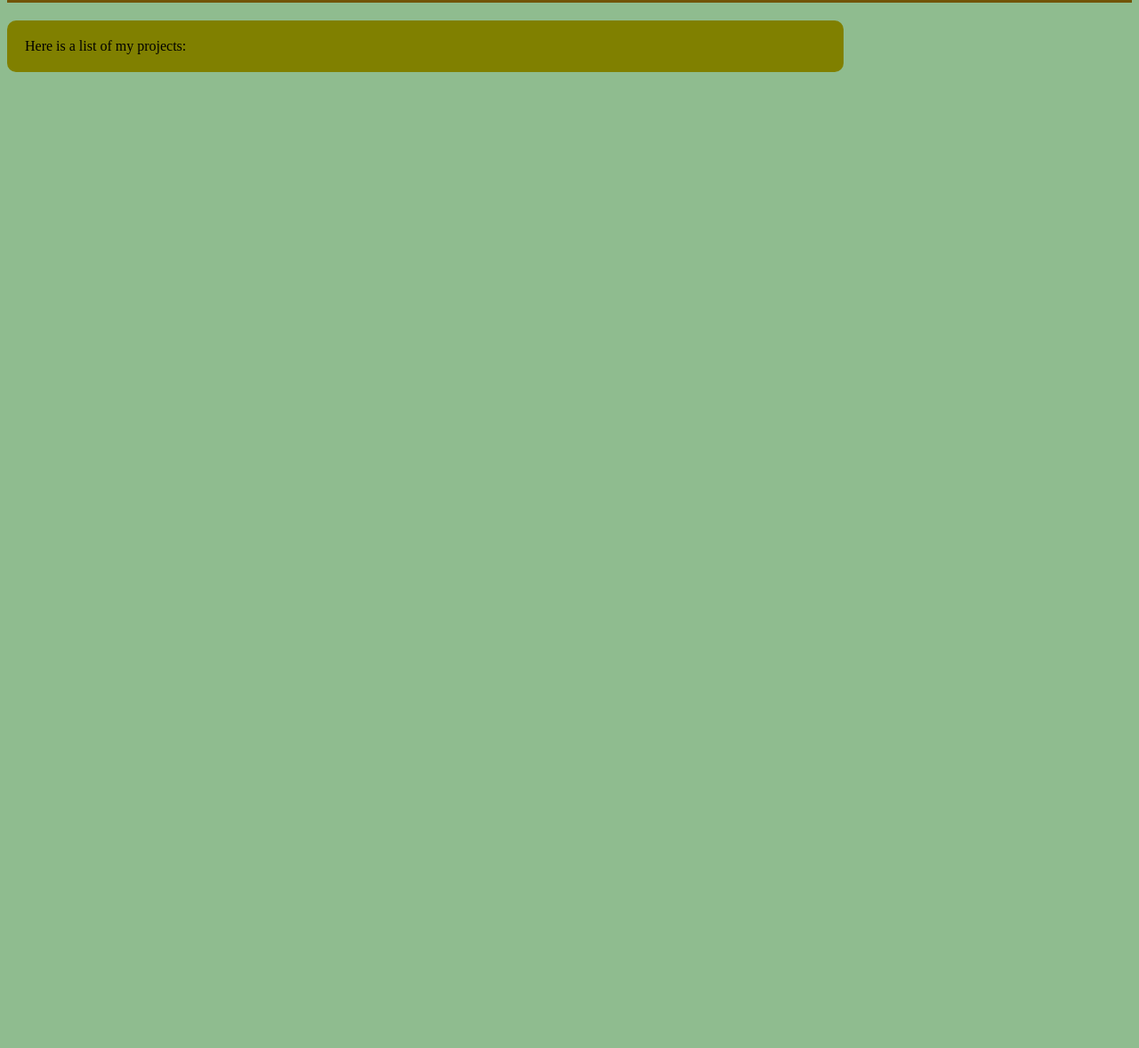
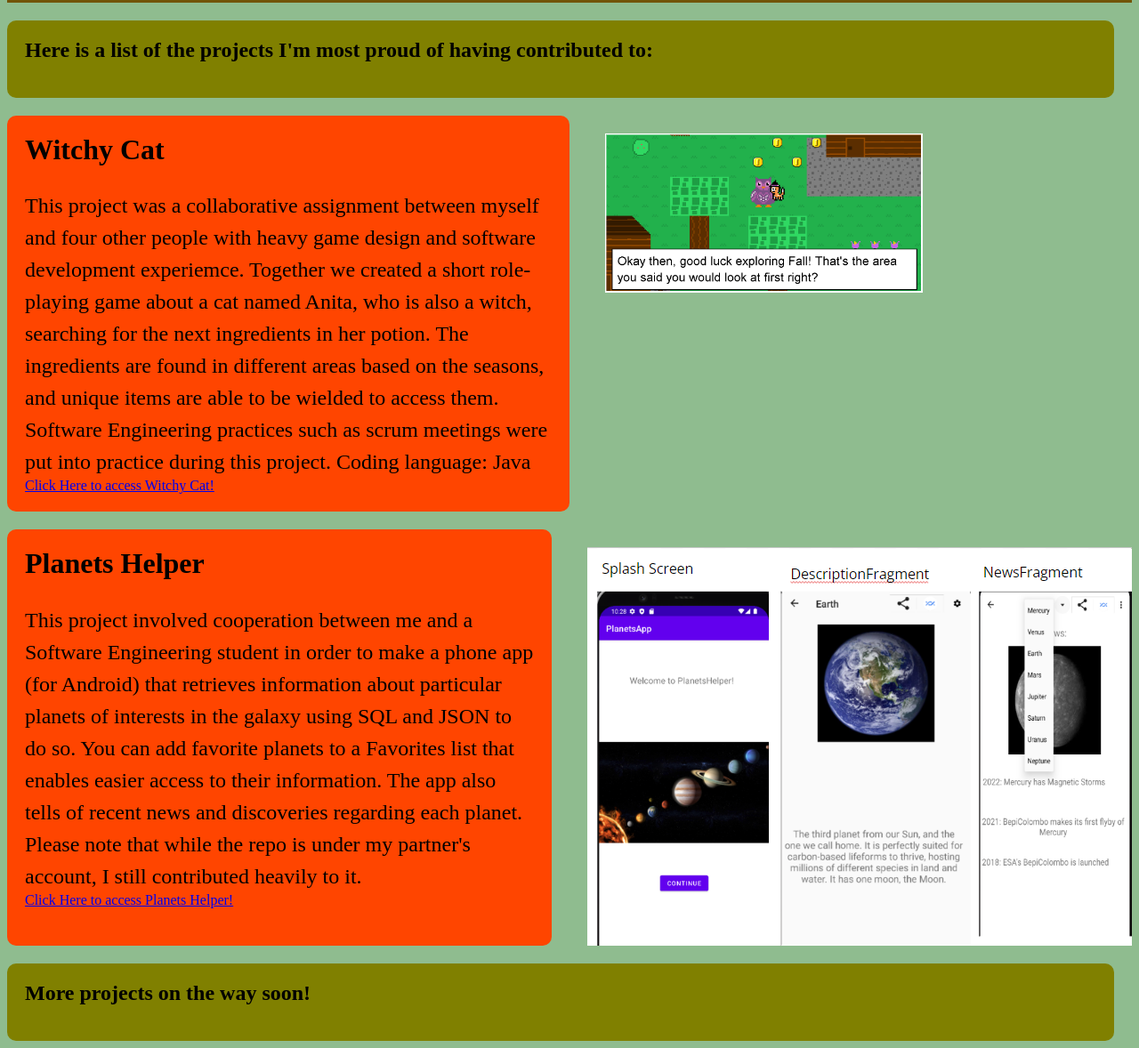
Before and after one commit to jjnoga/jjnoga.github.io, a plain HTML site: page projects.html in a window 1280 px wide. Shown: the part 235-1413 px from the top of the page at 89% size. Before the commit the page ends 800 px from the top, so only its background shows below. Drawn offline with Linux system fonts and the light colour scheme.

Commit message:
added Index and Project page functionalities

```diff
--- a/projects.html
+++ b/projects.html
@@ -11,6 +11,35 @@
             <a class="nav-option" href="about.html">About</a>
             <a class="nav-option" href="projects.html">Projects</a>
         </div>
-        <p class="about-text">Here is a list of my projects: </p>
+        <div class="container">
+            <div class="about-text">
+                <h2>Here is a list of the projects I'm most proud of having contributed to:</h2>
+            </div>
+        </div>
+        <div class="container">
+            <div class="project-text">
+                <h2>Witchy Cat</h2>
+                <p>This project was a collaborative assignment between myself and four other people with heavy game design and software development experiemce. Together we created a short role-playing game about a cat named Anita, who is also a witch, searching for the next ingredients in her potion. The ingredients are found in different areas based on the seasons, and unique items are able to be wielded to access them. Software Engineering practices such as scrum meetings were put into practice during this project. Coding language: Java </p>
+                <a href="https://github.com/jjnoga/Witchy-Cat-Game">Click Here to access Witchy Cat!</a>
+            </div>
+            <div class="image-container">
+                <img src="witchycat.PNG" alt="Anita in her game Witchy Cat!">
+            </div>
+        </div>
+        <div class="container">
+            <div class="project-text">
+                <h2>Planets Helper</h2>
+                <p>This project involved cooperation between me and a Software Engineering student in order to make a phone app (for Android) that retrieves information about particular planets of interests in the galaxy using SQL and JSON to do so. You can add favorite planets to a Favorites list that enables easier access to their information. The app also tells of recent news and discoveries regarding each planet. Please note that while the repo is under my partner's account, I still contributed heavily to it.</p>
+                <a href="https://github.com/aidenrosen/PlanetsApp">Click Here to access Planets Helper!</a>
+            </div>
+            <div class="image-container">
+                <img src="planetshelper.PNG" alt="The Planets Helper app in action!">
+            </div>
+        </div>
+        <div class="container">
+            <div class="about-text">
+                <h2>More projects on the way soon!</h2>
+            </div>
+        </div>
     </body>
 </html>
--- a/styles.css
+++ b/styles.css
@@ -40,6 +40,29 @@ body {
     display: flex;
   }
 
+.index-text {
+    width: 900px;
+    background-color: darkgoldenrod;
+    padding: 20px;
+    border-radius: 10px;
+    flex: 1;
+    margin-right: 20px;
+    margin-top: 20px;
+}
+
+.index-text h2 {
+    color: black;
+    margin-top: 0;
+    font-size: 2em;
+}
+
+.index-text p {
+    color: black;
+    margin-bottom: 0;
+    font-size: 1.5em;
+    line-height: 1.5;
+}
+
 .about-text {
     width: 900px;
     background-color: olive;
@@ -63,10 +86,39 @@ body {
     line-height: 1.5;
 }
 
+.project-text {
+    width: 900px;
+    background-color: orangered;
+    padding: 20px;
+    border-radius: 10px;
+    flex: 1;
+    margin-right: 20px;
+    margin-top: 20px;
+}
+
+.project-text h2 {
+    color: black;
+    margin-top: 0;
+    font-size: 2em;
+}
+
+.project-text p {
+    color: black;
+    margin-bottom: 0;
+    font-size: 1.5em;
+    line-height: 1.5;
+}
+
 .img-container {
     flex: 1;
     margin-left: 20px;
     margin-top: 20px;
+}
+
+.image-container {
+    flex: 1;
+    margin-left: 20px;
+    margin-top: 40px;
 }
 
 @media (max-width: 768px) {
```
Also changed, not shown: index.html (+6 -1 lines), planetshelper.PNG (added), witchycat.PNG (added).
